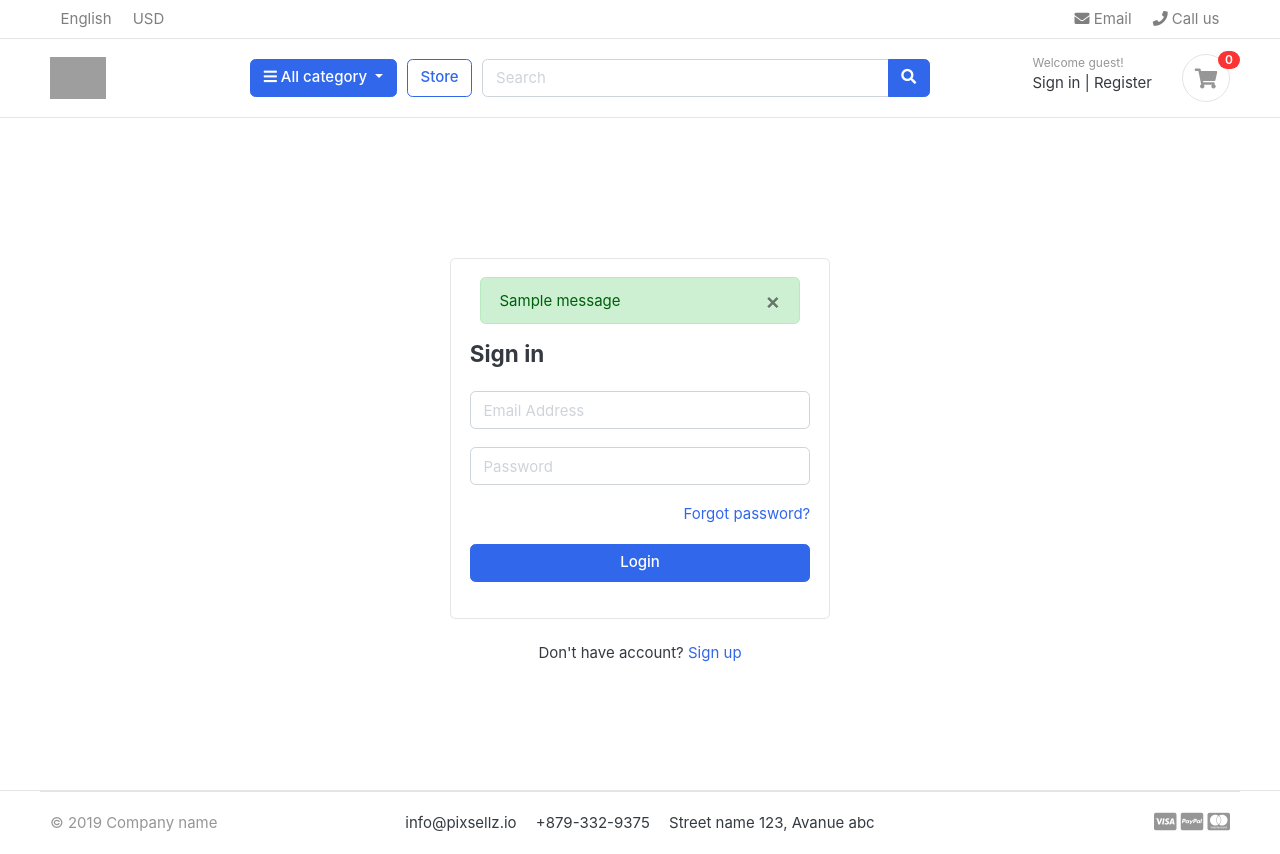
After one commit to bitlearners-com/greatkart, a Django app: page /accounts/login/ in a window 1280 px wide. The commit adds this page. Run offline with Django 3.2, Linux system fonts and the light colour scheme; tables that the repository leaves empty hold one stand-in row (values such as "Sample post"); one stand-in notice (Sample message) is shown; some libraries are stand-ins or nearby versions; some web fonts are replaced; grey boxes are pictures that could not be loaded.

Commit message:
user registration, login, logout working.

```diff
--- a/accounts/admin.py
+++ b/accounts/admin.py
@@ -2,3 +2,7 @@ from django.contrib import admin
 from . models import Account
 
 # Register your models here.
+
+
+
+admin.site.register(Account)
--- /dev/null
+++ b/accounts/urls.py
@@ -0,0 +1,11 @@
+from django.urls import path
+
+from . import views
+
+
+urlpatterns = [
+	path('register/', views.register, name='register'),
+	path('login/', views.login, name='login'),
+	path('logout/', views.logout, name='logout'),
+
+]
--- a/accounts/views.py
+++ b/accounts/views.py
@@ -1,3 +1,58 @@
-from django.shortcuts import render
+from django.shortcuts import render,redirect
+from .forms import RegistrationForm
+from .models import Account
+from django.contrib import messages,auth
 
+from django.contrib.auth.decorators import login_required
 # Create your views here.
+
+
+
+def register(request):
+	if request.method == 'POST':
+		form = RegistrationForm(request.POST)
+		if form.is_valid():
+			first_name = form.cleaned_data['first_name']
+			last_name = form.cleaned_data['last_name']
+			phone_number = form.cleaned_data['phone_number']
+			email = form.cleaned_data['email']
+			password = form.cleaned_data['password']
+			username =email.split('@')[0]
+			user = Account.objects.create_user(first_name=first_name, last_name=last_name, email=email, username=username)
+			user.phone_number = phone_number
+			user.save()
+			messages.success(request, 'Registration Successful')
+			return redirect('register')
+
+	else:
+		form = RegistrationForm()
+	context ={
+		'form':form,
+	}
+
+	return render(request, 'accounts/register.html', context)
+
+
+def login(request):
+
+	if request.method == "POST":
+		email = request. POST['email']
+		password = request.POST['password']
+		user = auth.authenticate(email=email, password=password)
+
+		if user is not None:
+			auth.login(request, user)
+			# messages.success (request, 'You are now Logged in.")
+			return redirect ("home")
+		else:
+			messages.error(request, 'Invalid login credentials')
+			return redirect("login")
+	return render(request, "accounts/login.html")
+
+
+
+@login_required(login_url = "login")
+def logout(request):
+	auth.logout(request)
+	messages.success(request,'You are logged out')
+	return redirect("login")
--- a/greatkart/settings.py
+++ b/greatkart/settings.py
@@ -80,7 +80,12 @@ WSGI_APPLICATION = 'greatkart.wsgi.application'
 
 AUTH_USER_MODEL = 'accounts.Account'
 
+from django.contrib.messages import constants as messages
+MESSAGE_TAGS = {
 
+    messages.ERROR: 'danger',
+
+}
 
 # Database
 # https://docs.djangoproject.com/en/3.1/ref/settings/#databases
--- a/greatkart/urls.py
+++ b/greatkart/urls.py
@@ -24,5 +24,7 @@ urlpatterns = [
     path('', views.home, name='home'),
     path('store/', include('store.urls')),
     path('cart/', include('carts.urls')),
+    path('accounts/', include('accounts.urls')),
+
 
 ]+ static(settings.MEDIA_URL, document_root = settings.MEDIA_ROOT )
--- /dev/null
+++ b/templates/accounts/login.html
@@ -0,0 +1,48 @@
+
+{% extends 'base.html' %}
+
+{% load static %}
+
+{% block content %}
+
+
+
+
+<!-- ========================= SECTION CONTENT ========================= -->
+<section class="section-conten padding-y" style="min-height:84vh">
+
+<!-- ============================ COMPONENT LOGIN   ================================= -->
+	<div class="card mx-auto" style="max-width: 380px; margin-top:100px;">
+      <div class="card-body">
+        {% include 'includes/alerts.html' %}
+      <h4 class="card-title mb-4">Sign in</h4>
+    <form action="{% url 'login' %}" method="POST">
+      {% csrf_token %}
+          <div class="form-group">
+			 <input type="email" class="form-control" placeholder="Email Address" name="email" >
+          </div> <!-- form-group// -->
+          <div class="form-group">
+			<input type="password" class="form-control" placeholder="Password" name="password">
+          </div> <!-- form-group// -->
+
+          <div class="form-group">
+          	<a href="#" class="float-right">Forgot password?</a>
+
+          </div> <!-- form-group form-check .// -->
+          <div class="form-group">
+              <button type="submit" class="btn btn-primary btn-block"> Login  </button>
+          </div> <!-- form-group// -->
+      </form>
+      </div> <!-- card-body.// -->
+    </div> <!-- card .// -->
+
+     <p class="text-center mt-4">Don't have account? <a href="#">Sign up</a></p>
+     <br><br>
+<!-- ============================ COMPONENT LOGIN  END.// ================================= -->
+
+
+</section>
+<!-- ========================= SECTION CONTENT END// ========================= -->
+
+
+{% endblock %}
--- /dev/null
+++ b/templates/includes/alerts.html
@@ -0,0 +1,13 @@
+{% if messages %}
+
+    {% for message in messages %}
+    <div id="messages" class="container">
+    <div{% if message.tags %} class="alert alert-{{ message.tags }}"{% endif %} role="alert">
+        <button type="button" class="close" data-dismiss="alert"><span area-hidden="true"> &times;</span></button>
+        {% if message.level == DEFAULT_MESSAGE_LEVELS.ERROR %}Important: {% endif %}
+        {{ message }}
+    </div>
+    </div>
+    {% endfor %}
+
+{% endif %}
--- a/templates/includes/navbar.html
+++ b/templates/includes/navbar.html
@@ -60,14 +60,24 @@
             </form> <!-- search-wrap .end// -->
         </div> <!-- col.// -->
         <div class="col-lg-3 col-sm-6 col-8 order-2 order-lg-3">
+            {% if user.id is None %}
                     <div class="d-flex justify-content-end mb-3 mb-lg-0">
                         <div class="widget-header">
                             <small class="title text-muted">Welcome guest!</small>
                             <div>
-                                <a href="./signin.html">Sign in</a> <span class="dark-transp"> | </span>
-                                <a href="./register.html"> Register</a>
+                                <a href="{% url 'login' %}">Sign in</a> <span class="dark-transp"> | </span>
+                                <a href="{% url 'register' %}"> Register</a>
                             </div>
                         </div>
+               {% else %}
+                        <div class="widget-header">
+                            <small class="title text-muted">Welcome {{user.first_name}}!</small>
+                            <div>
+                                <a href="#">Dashboard</a> <span class="dark-transp"> | </span>
+                                <a href="{% url 'logout' %}"> Logout</a>
+                            </div>
+                        </div>
+            {% endif %}
                         <a href="{% url 'cart' %}" class="widget-header pl-3 ml-3">
                             <div class="icon icon-sm rounded-circle border"><i class="fa fa-shopping-cart"></i></div>
                             <span class="badge badge-pill badge-danger notify">{{cart_count}}</span>
```
Also changed, not shown: accounts/forms.py (added, +39 -0 lines), accounts/models.py (+17 -0 lines), templates/accounts/register.html (added, +74 -0 lines), accounts/migrations/0001_initial.py, accounts/migrations/0002_alter_account_address_alter_account_city_and_more.py (added), accounts/migrations/0003_remove_account_slug.py (added), carts/migrations/0001_initial.py, category/migrations/0001_initial.py, store/migrations/0001_initial.py.
